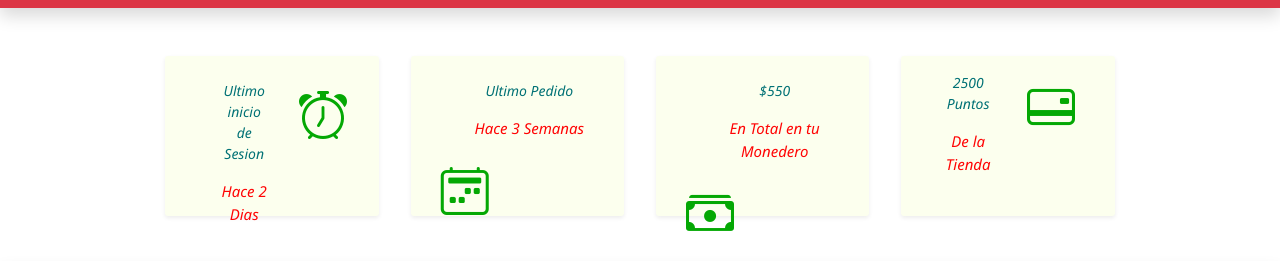
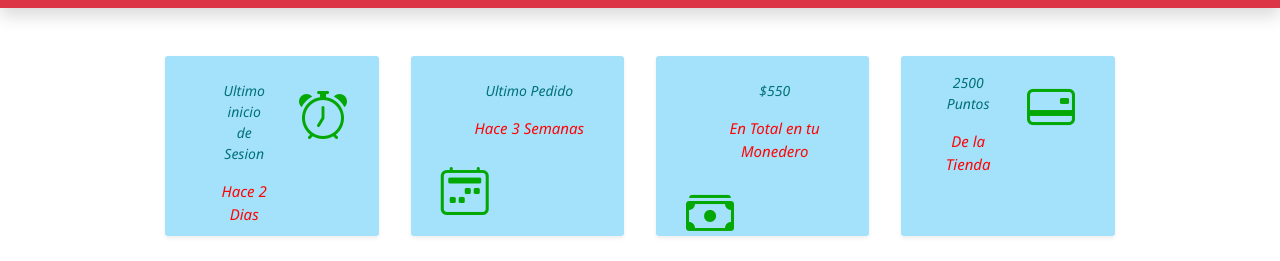
Before and after one commit to CyberBalam/nava, a plain HTML site: page panel-control.html in a window 1280 px wide. Shown: the part 74-335 px from the top of the page. Drawn offline with nearby package versions, Linux system fonts and the light colour scheme.

Commit message:
media query

```diff
--- a/css/style-control.css
+++ b/css/style-control.css
@@ -40,6 +40,16 @@
   height: 160px;
   width: 250px;
   border-radius: 3px;
+}
+
+@media only screen and (min-width:1009px ) and (max-width:1390px){
+
+  .card-ch{
+    background-color: rgb(164, 225, 250);
+    height: 180px;
+    width: 320px;
+  }
+
 }
 
 .iconos-t{
```
